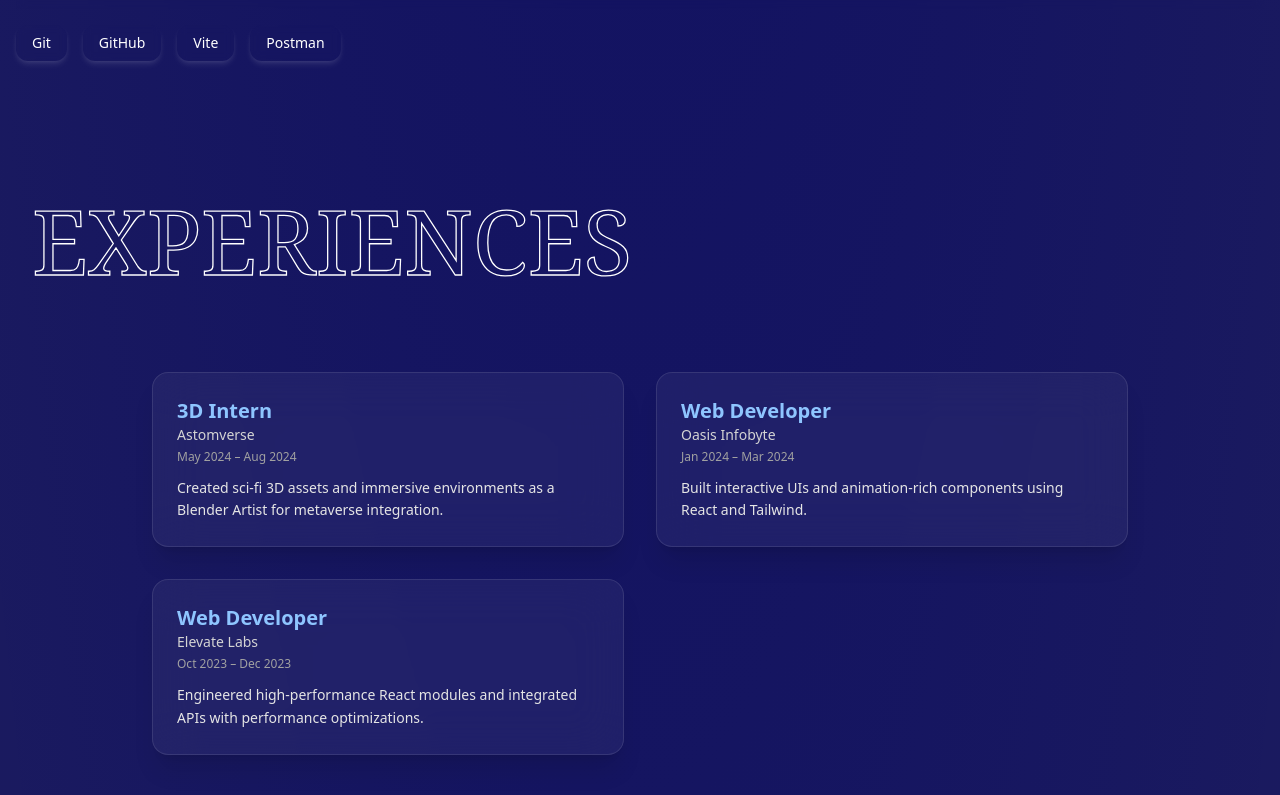
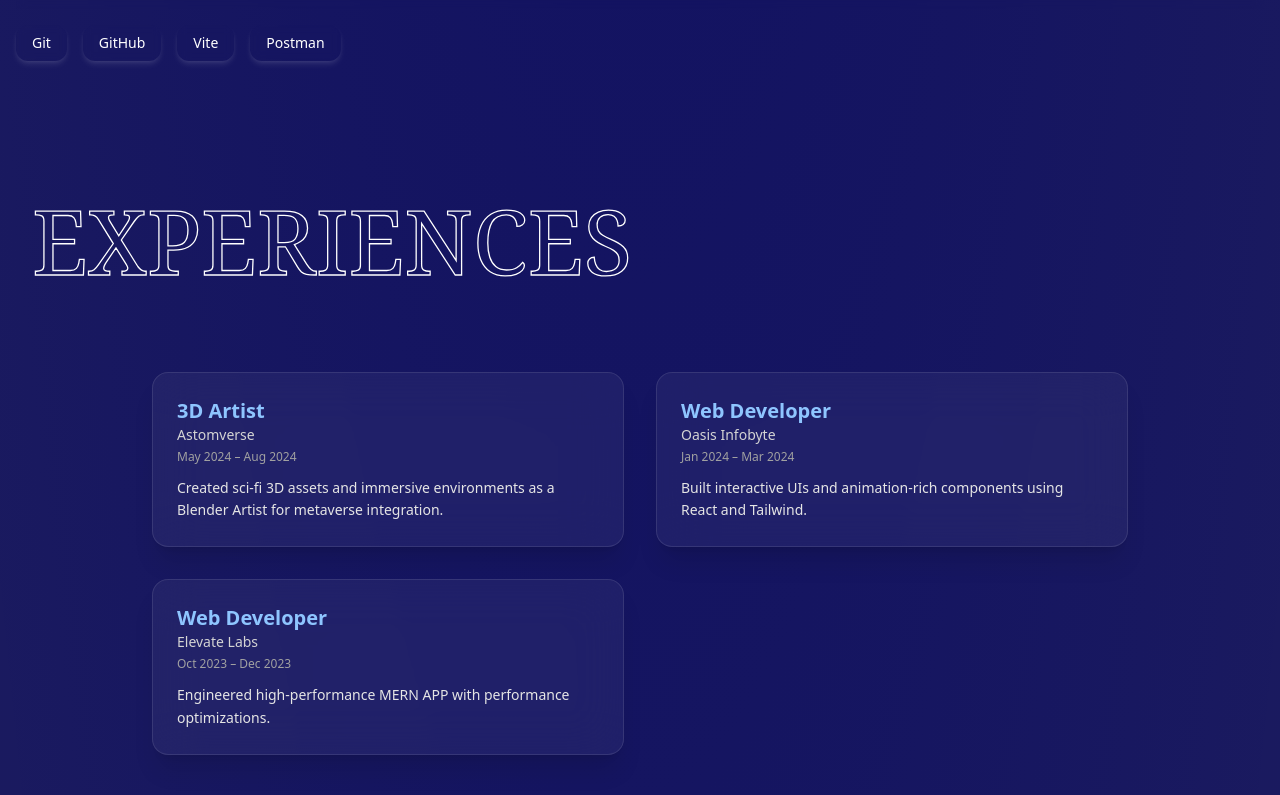
Before and after one commit to shivam-070208/guilioclone, a React (Vite) app: page / in a window 1280 px wide. Shown: the part 5378-6173 px from the top of the page. Built offline with nearby package versions, Linux system fonts and the light colour scheme; no server answers; the HTML template or start-up script is replaced by a standard one.

Commit message:
experience commit3

```diff
--- a/src/components/Experience.jsx
+++ b/src/components/Experience.jsx
@@ -5,7 +5,7 @@ import Text from "../helpers/Text";
 
 const experiences = [
   {
-    role: "3D Intern",
+    role: "3D Artist",
     company: "Astomverse",
     duration: "May 2024 – Aug 2024",
     desc: "Created sci-fi 3D assets and immersive environments as a Blender Artist for metaverse integration.",
@@ -20,7 +20,7 @@ const experiences = [
     role: "Web Developer",
     company: "Elevate Labs",
     duration: "Oct 2023 – Dec 2023",
-    desc: "Engineered high-performance React modules and integrated APIs with performance optimizations.",
+    desc: "Engineered high-performance MERN APP with performance optimizations.",
   },
 ];
 
```
